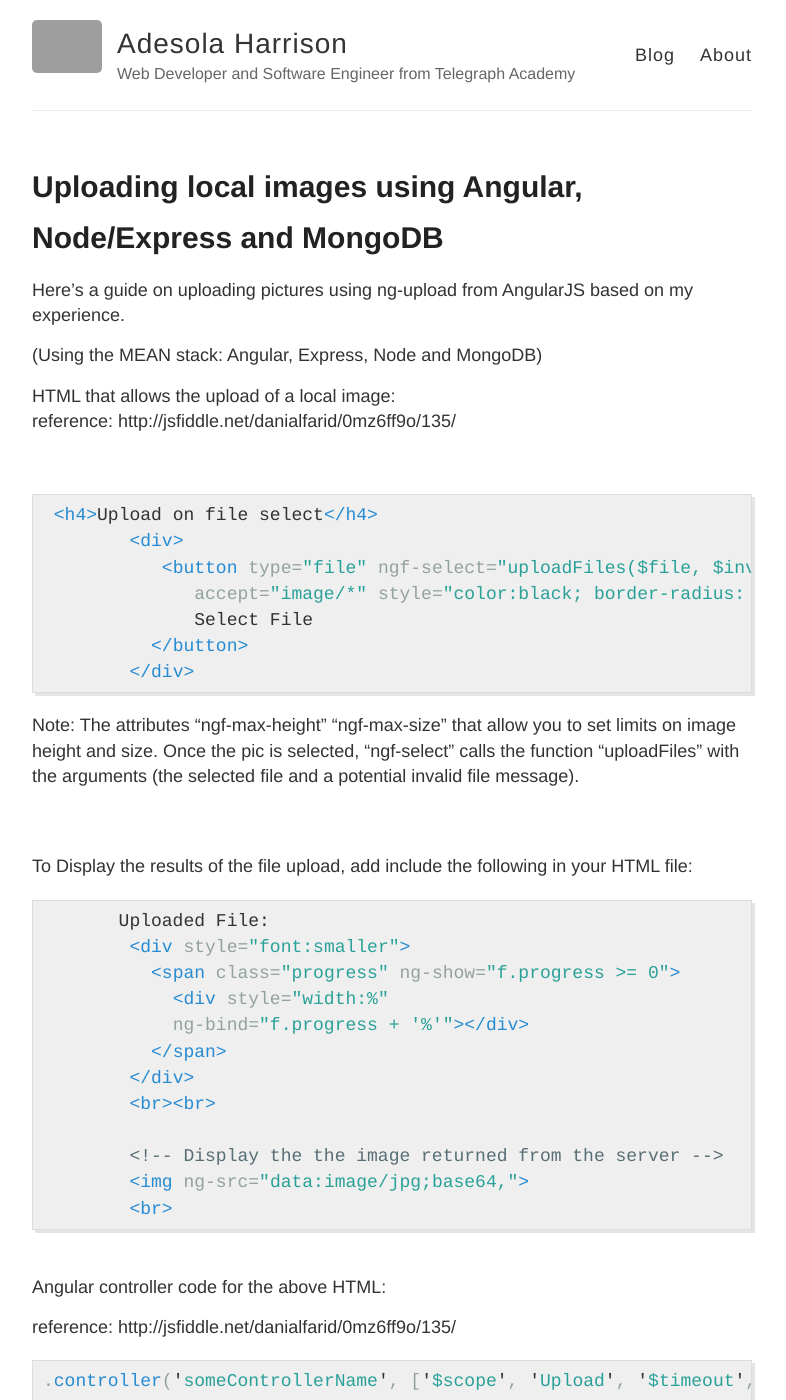
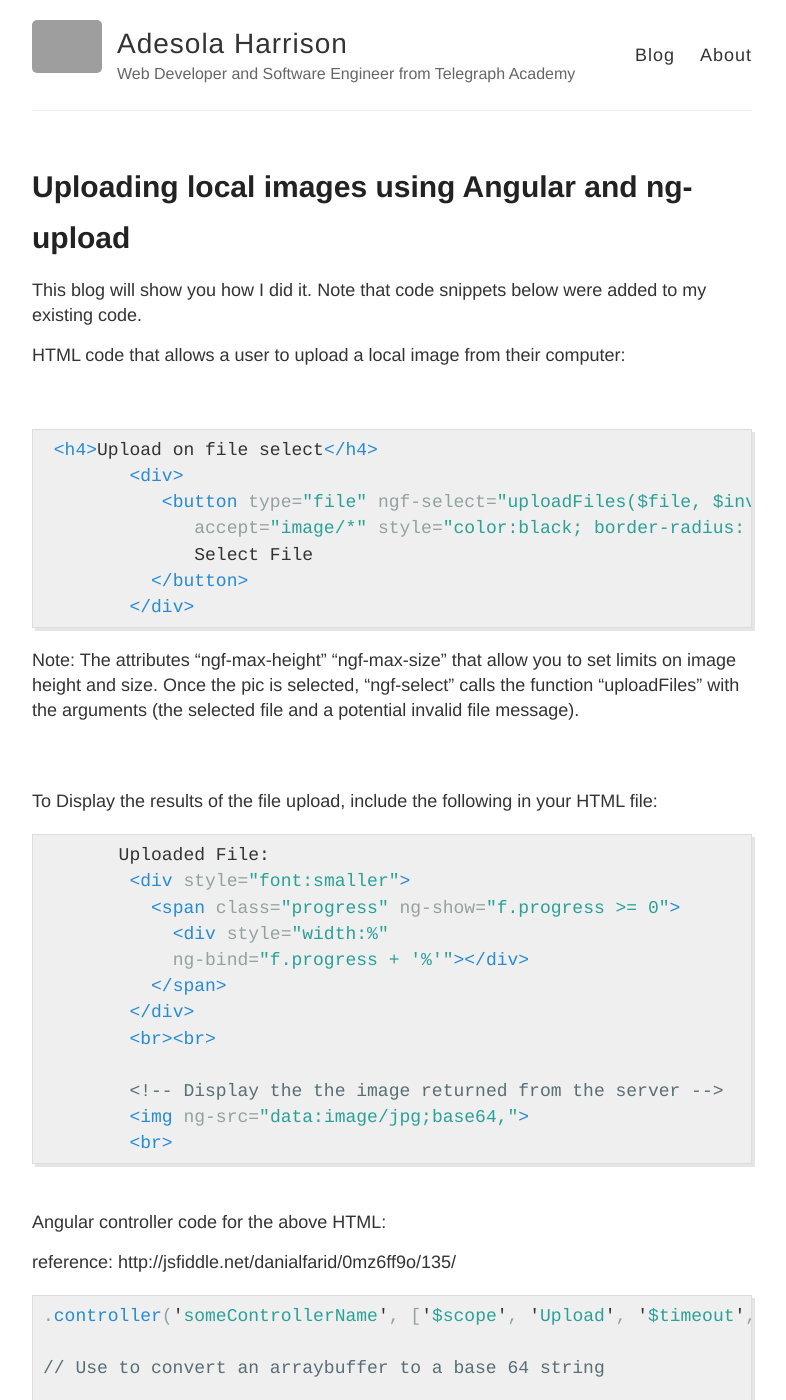
Before and after one commit to HarrisonA/HarrisonA.github.io, a Jekyll site: the page built from _posts/2016-2-9-4thPost.md, in a window 1280 px wide and 1400 px high. Shown: the whole window, without its empty margins (248-1034 px from the left). Built offline with Jekyll 4.4.1, drawn with Linux system fonts in a browser that asks for light colours; Markdown is read by kramdown in place of the engine named in the settings; some of the changed text lies outside the part shown; grey boxes are pictures that could not be loaded.

Commit message:
Blog post update.

```diff
--- a/_posts/2016-2-9-4thPost.md
+++ b/_posts/2016-2-9-4thPost.md
@@ -1,18 +1,14 @@
 ---
 layout: post
-title: Uploading local images using Angular, Node/Express and MongoDB
+title: Uploading local images using Angular and ng-upload
 ---
 
-Here's a guide on uploading pictures using ng-upload from AngularJS based on my experience.
-
-(Using the MEAN stack: Angular, Express, Node and MongoDB)
+This blog will show you how I did it.  Note that code snippets below were added to my existing code.
 
 
-HTML that allows the upload of a local image:
-reference: http://jsfiddle.net/danialfarid/0mz6ff9o/135/
+HTML code that allows a user to upload a local image from their computer:
 
 <br>
-
 
 {% highlight HTML %}
 
@@ -29,7 +25,7 @@ Note: The attributes "ngf-max-height" "ngf-max-size" that allow you to set limit
 
 <br>
 <br>
-To Display the results of the file upload, add include the following in your HTML file:
+To Display the results of the file upload, include the following in your HTML file:
 <br>
 {% highlight HTML %}
 
@@ -60,7 +56,6 @@ reference: http://jsfiddle.net/danialfarid/0mz6ff9o/135/
 .controller('someControllerName', ['$scope', 'Upload', '$timeout', function($scope, Upload, $timeout) {
 
 // Use to convert an arraybuffer to a base 64 string
-// http://stackoverflow.com/questions/9267899/arraybuffer-to-base64-encoded-string
 
 function _arrayBufferToBase64( buffer ) {
     var binary = '';
@@ -108,3 +103,10 @@ function _arrayBufferToBase64( buffer ) {
 
 }
 {% endhighlight %}
+
+
+References:
+<br>
+http://jsfiddle.net/danialfarid/0mz6ff9o/135/
+<br>
+http://stackoverflow.com/questions/9267899/arraybuffer-to-base64-encoded-string
```
